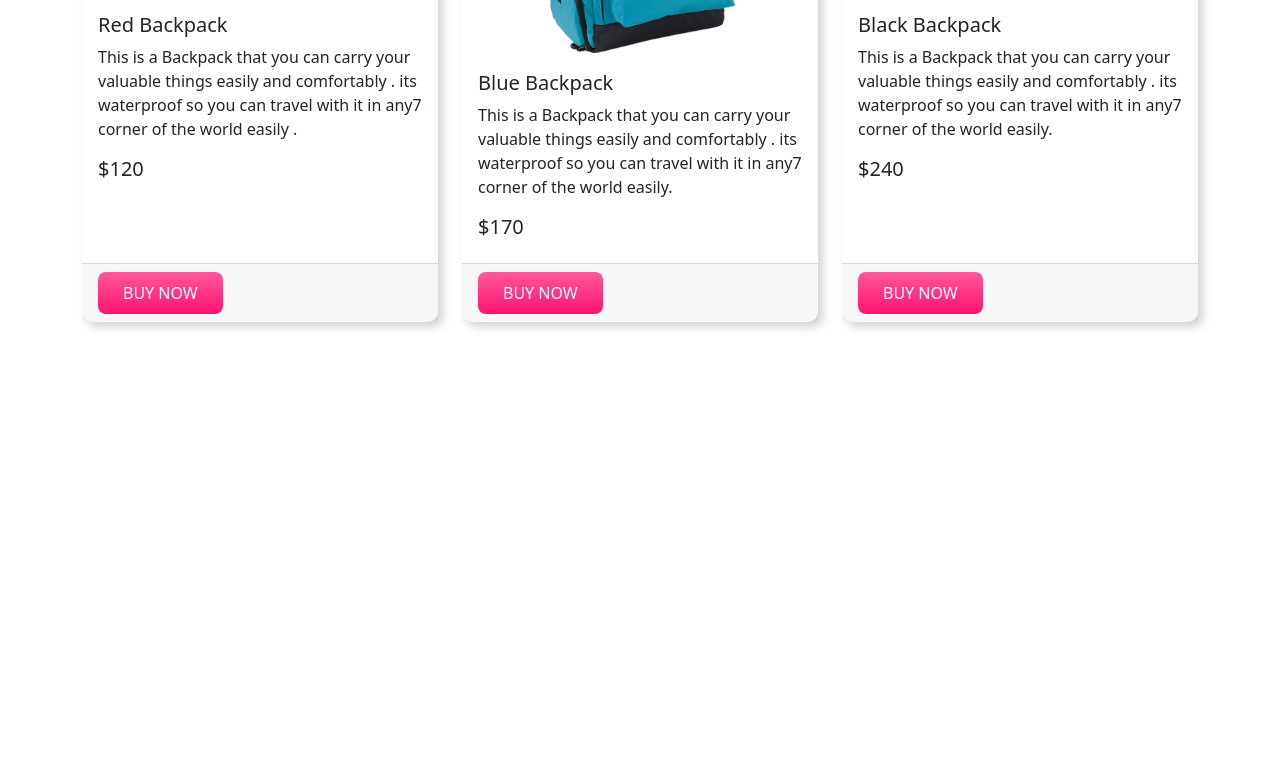
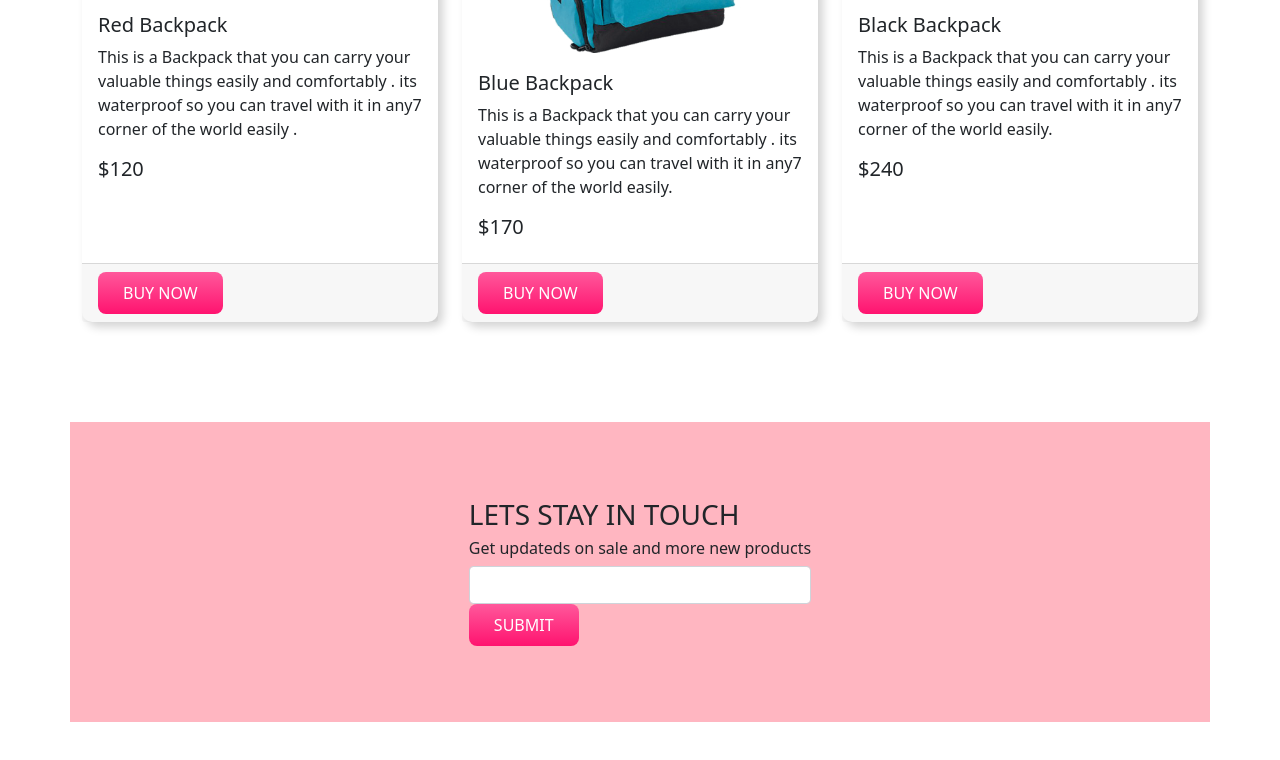
Before and after one commit to FAHADxWEBDEVELOPER/Koala-commerce, a plain HTML site: page index.html in a window 1280 px wide. Shown: the part 1921-2681 px from the top of the page. Before the commit the page ends 2343 px from the top, so only its background shows below. Drawn offline with nearby package versions, Linux system fonts and the light colour scheme.

Commit message:
final move

```diff
--- a/index.html
+++ b/index.html
@@ -243,6 +243,15 @@
       </div>
     </div>
 
+    <div class="container d-flex align-items-center justify-content-center" id="subscribe">
+      <div>
+        <h3>LETS STAY IN TOUCH</h3>
+        <h6>Get updateds on sale and more new products</h6>
+        <input class="form-control" type="">
+        <button class="buy-now-button">SUBMIT</button>
+      </div>
+    </div>
+
     <script src="https://cdn.jsdelivr.net/npm/bootstrap@5.1.2/dist/js/bootstrap.bundle.min.js" integrity="sha384-kQtW33rZJAHjgefvhyyzcGF3C5TFyBQBA13V1RKPf4uH+bwyzQxZ6CmMZHmNBEfJ" crossorigin="anonymous"></script>
 </body>
 </html>
--- a/style.css
+++ b/style.css
@@ -46,3 +46,7 @@
     box-shadow: 5px 5px 10px lightgray;
     border-radius: 10px;
 }
+#subscribe{
+    background-color: lightpink;
+    height: 300px;
+}
```
